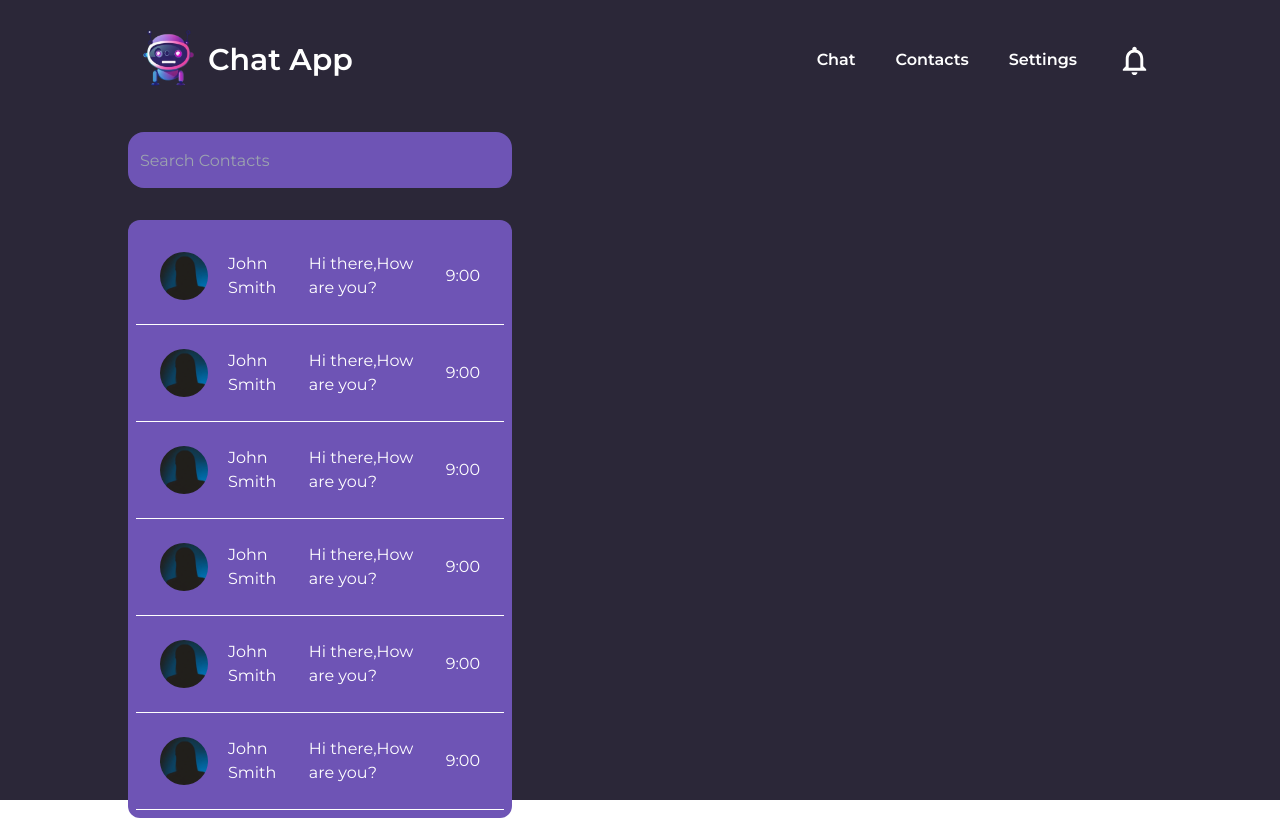
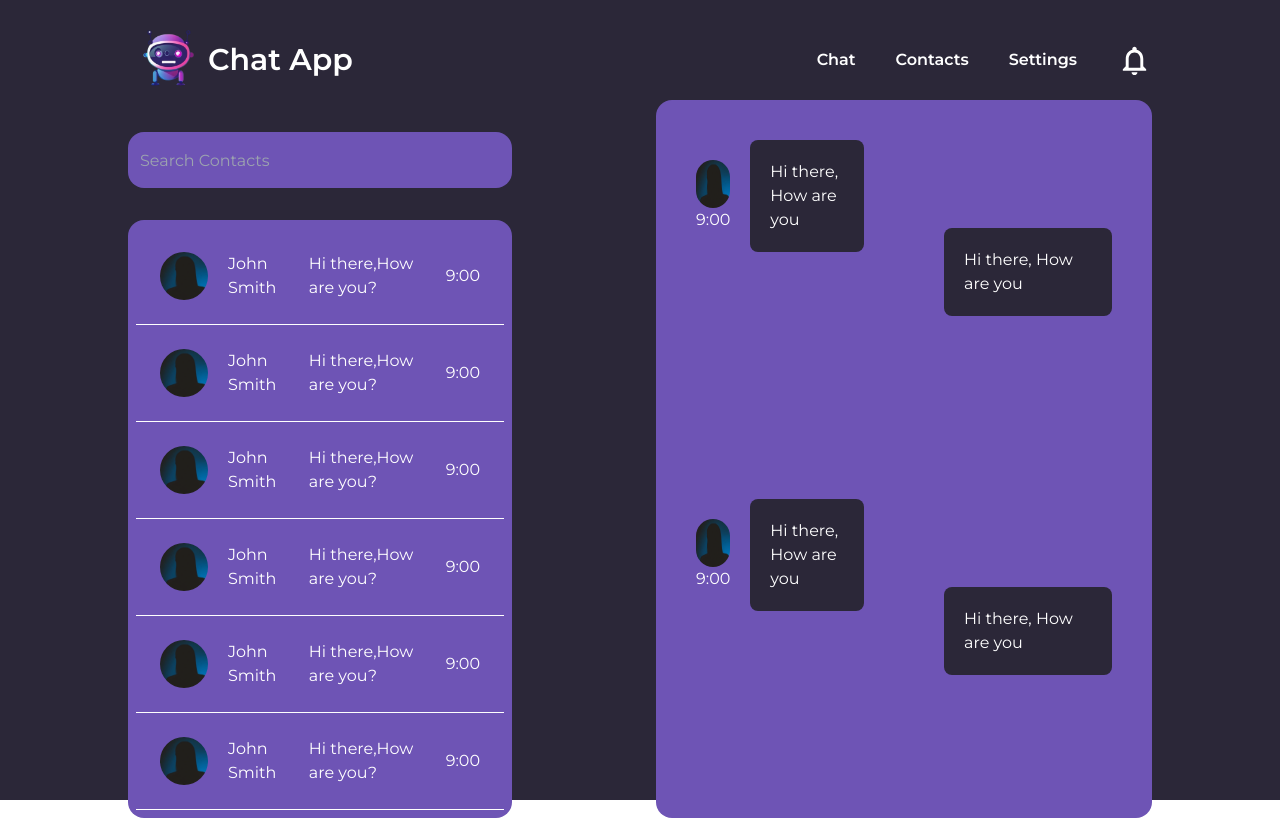
Before and after one commit to Tomo233/chat-app, a React (Vite) app: page / in a window 1280 px wide. Built offline with nearby package versions, Linux system fonts and the light colour scheme.

Commit message:
create main chat component

```diff
--- a/src/features/Chat/ChatSideBar.tsx
+++ b/src/features/Chat/ChatSideBar.tsx
@@ -6,9 +6,9 @@ function ChatSideBar() {
       <input
         type="text"
         placeholder="Search Contacts"
-        className="bg-buttonPurple w-96 h-14 pl-3  rounded-2xl outline-none text-white "
+        className="bg-buttonPurple w-96 h-14 pl-3 rounded-2xl outline-none text-white "
       />
-      <div className="mt-8 bg-buttonPurple max-w-96 rounded-xl p-2">
+      <div className="mt-8 bg-buttonPurple max-w-96 rounded-2xl p-2">
         <div className="flex gap-5 items-center p-6 border-b border-white">
           <img src={Profile} alt="Profile Image" className="h-12 rounded-3xl" />
           <h3 className="text-white">John Smith</h3>
--- a/src/features/Chat/MainChat.tsx
+++ b/src/features/Chat/MainChat.tsx
@@ -0,0 +1,38 @@
+import Profile from "../../assets/profile.png";
+
+function MainChat() {
+  return (
+    <div className="bg-buttonPurple rounded-2xl grid grid-cols-2 place-items-start">
+      <div className="flex gap-5 items-center text-white p-10">
+        <div>
+          <img src={Profile} alt="Profile Image" className="h-12 rounded-3xl" />
+          <p className="text-white text-center">9:00</p>
+        </div>
+        <div className="bg-[#2b2738] p-5 rounded-lg">
+          <p>Hi there, How are you</p>
+        </div>
+      </div>
+      <div className="flex gap-5 items-center text-white p-10 pt-32">
+        <div className="bg-[#2b2738] p-5 rounded-lg">
+          <p>Hi there, How are you</p>
+        </div>
+      </div>
+      <div className="flex gap-5 items-center text-white p-10">
+        <div>
+          <img src={Profile} alt="Profile Image" className="h-12 rounded-3xl" />
+          <p className="text-white text-center">9:00</p>
+        </div>
+        <div className="bg-[#2b2738] p-5 rounded-lg">
+          <p>Hi there, How are you</p>
+        </div>
+      </div>
+      <div className="flex gap-5 items-center text-white p-10 pt-32">
+        <div className="bg-[#2b2738] p-5 rounded-lg">
+          <p>Hi there, How are you</p>
+        </div>
+      </div>
+    </div>
+  );
+}
+
+export default MainChat;
--- a/src/pages/ChatPage.tsx
+++ b/src/pages/ChatPage.tsx
@@ -1,10 +1,12 @@
 import ChatSideBar from "../features/Chat/ChatSideBar";
+import MainChat from "../features/Chat/MainChat";
 
 function ChatPage() {
   return (
-    <>
+    <div className="flex gap-36">
       <ChatSideBar />
-    </>
+      <MainChat />
+    </div>
   );
 }
 
```
